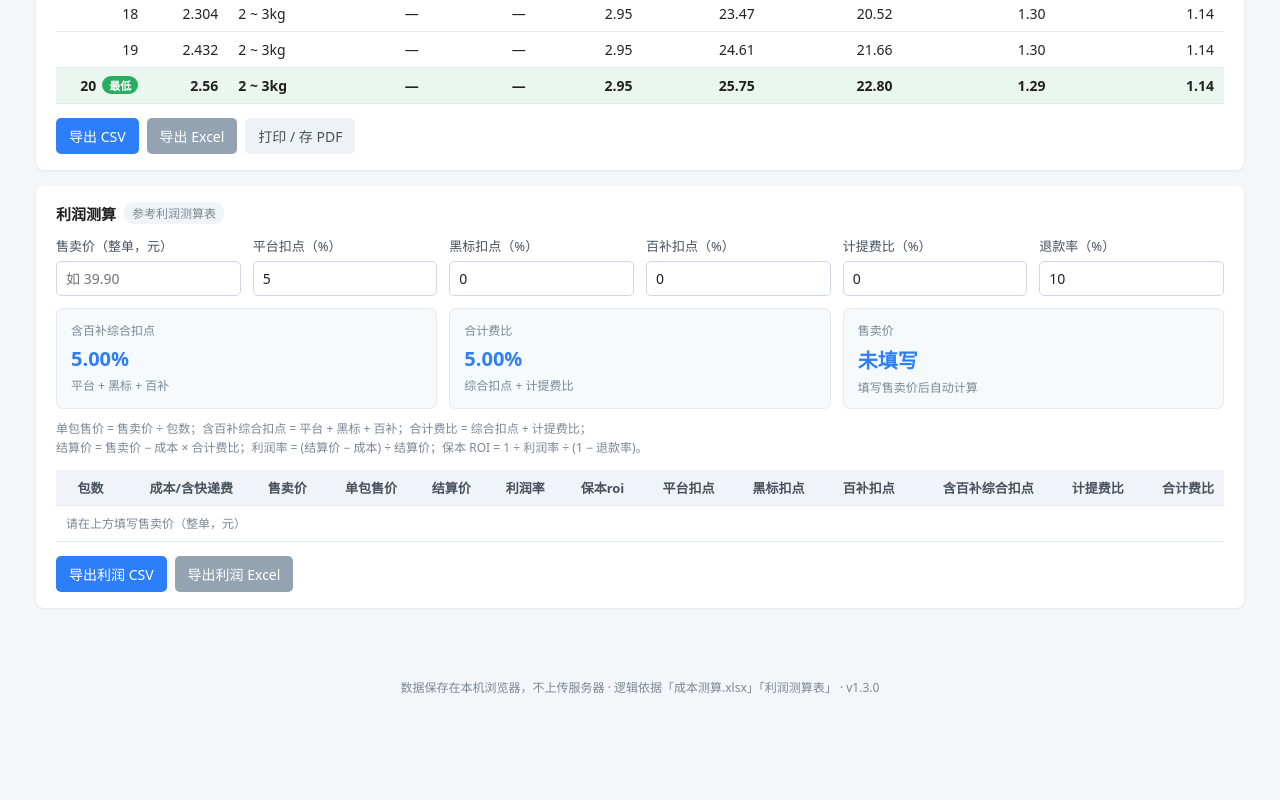
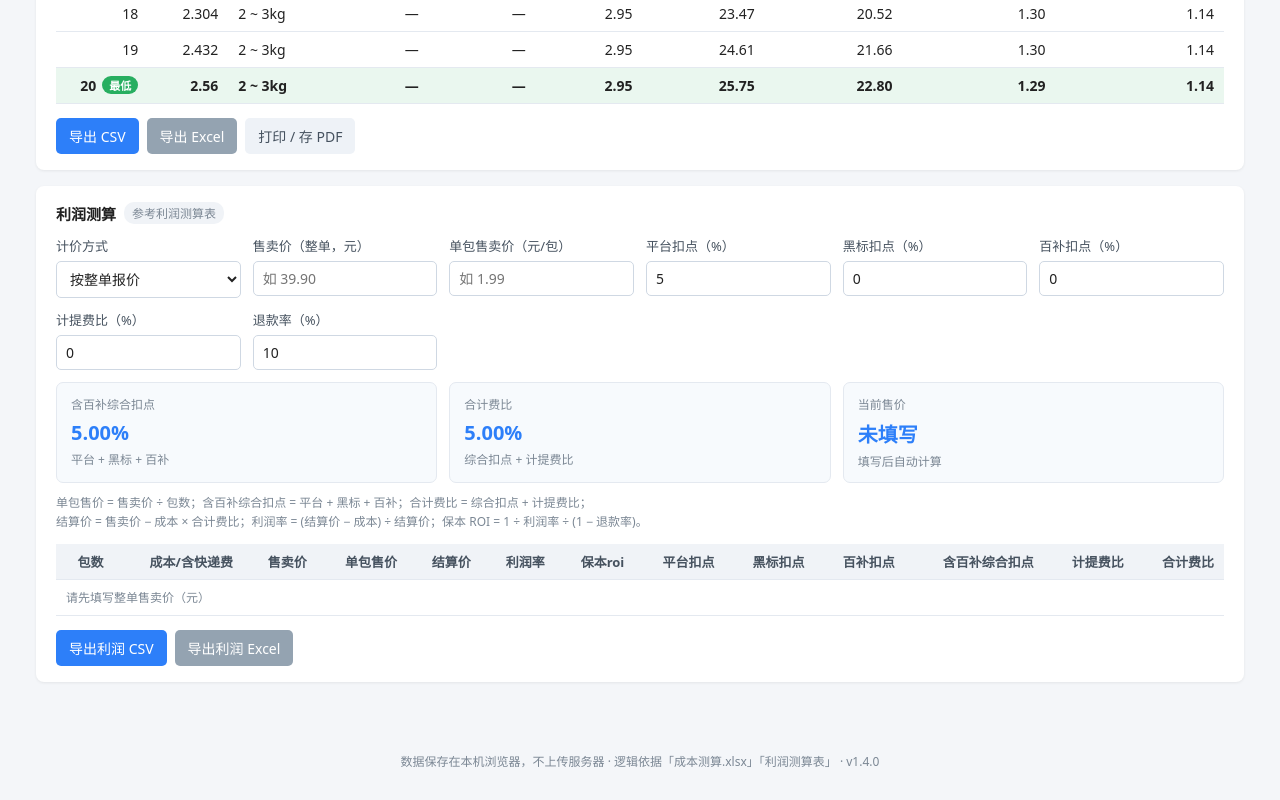
Before and after one commit to Canefx/cost-calc, a plain HTML site: page index.html in a window 1280 px wide. Shown: the part 2098-2898 px from the top of the page. Before the commit the page ends 2824 px from the top, so only its background shows below. Drawn offline with Linux system fonts and the light colour scheme.

Commit message:
更新成本测算系统 v1.4.0
包含：利润测算模块、超量整箱叠加、金额两位小数、版本自检

```diff
--- a/app.js
+++ b/app.js
@@ -7,8 +7,8 @@
   var SCHEME_KEY = "cost_calc_schemes_v1";
 
   // 版本号：三个文件必须同版本，否则功能会缺失
-  var APP_VERSION = "1.3.0";
-  var CALC_VERSION = "1.3.0";
+  var APP_VERSION = "1.4.0";
+  var CALC_VERSION = "1.4.0";
 
   // 档位以「上限 + 运费」存储，起点由上一档上限推导
   var tiers = [];
@@ -164,6 +164,15 @@
         issues.push("页面需要 calc.js " + CALC_VERSION + "，实际加载 " + calcVer + "。");
       }
     }
+    // 页面自身版本：index.html 与脚本不同版本时可能缺少新输入框
+    var pageVer = null;
+    try {
+      var meta = document.querySelector ? document.querySelector('meta[name="app-version"]') : null;
+      if (meta) pageVer = meta.getAttribute("content");
+    } catch (e) { pageVer = null; }
+    if (pageVer && pageVer !== APP_VERSION) {
+      issues.push("index.html 版本 " + pageVer + " 与脚本 " + APP_VERSION + " 不一致。");
+    }
     var warn = $("versionWarn");
     if (warn) {
       if (issues.length) {
@@ -181,7 +190,9 @@
 
   function profitInput() {
     return {
+      priceMode: $("priceMode").value,
       salePrice: $("salePrice").value,
+      unitPrice: $("unitPrice").value,
       platformRate: $("ratePlatform").value,
       blackRate: $("rateBlack").value,
       subsidyRate: $("rateSubsidy").value,
@@ -190,9 +201,18 @@
     };
   }
 
+  /** 按计价方式切换要填的售价输入框 */
+  function applyPriceMode() {
+    var unit = $("priceMode").value === "unit";
+    $("salePriceField").className = unit ? "field hidden" : "field";
+    $("unitPriceField").className = unit ? "field" : "field hidden";
+  }
+
   function renderProfit(rows) {
     var input = profitInput();
-    var salePrice = parseFloat(input.salePrice);
+    var isUnit = input.priceMode === "unit";
+    var price = parseFloat(isUnit ? input.unitPrice : input.salePrice);
+    var hasPrice = price > 0;
 
     // calc.js 版本过旧时不抛异常，给出可操作的提示
     if (typeof C.computeProfitRows !== "function") {
@@ -209,10 +229,14 @@
     $("profitSummary").innerHTML =
       stat("含百补综合扣点", pct(sum.combinedSubsidy), "平台 + 黑标 + 百补") +
       stat("合计费比", pct(sum.totalRate), "综合扣点 + 计提费比") +
-      stat("售卖价", salePrice > 0 ? m2(salePrice) + " 元" : "未填写", salePrice > 0 ? "整单售价" : "填写售卖价后自动计算");
+      stat("当前售价", hasPrice
+        ? (isUnit ? m2(price) + " 元/包" : m2(price) + " 元/单")
+        : "未填写",
+        hasPrice ? (isUnit ? "整单价 = 单包价 × 包数" : "整单售价") : "填写后自动计算");
 
-    if (!(salePrice > 0)) {
-      $("profitRows").innerHTML = '<tr><td colspan="13" class="hint">请在上方填写售卖价（整单，元）</td></tr>';
+    if (!hasPrice) {
+      $("profitRows").innerHTML = '<tr><td colspan="13" class="hint">请先填写' +
+        (isUnit ? "单包售卖价（元/包）" : "整单售卖价（元）") + "</td></tr>";
       profitCache = [];
       return;
     }
@@ -547,7 +571,9 @@
       casePacks: $("casePacks").value,
       caseWeight: $("caseWeight").value,
       caseCost: $("caseCost").value,
+      priceMode: $("priceMode").value,
       salePrice: $("salePrice").value,
+      unitPrice: $("unitPrice").value,
       ratePlatform: $("ratePlatform").value,
       rateBlack: $("rateBlack").value,
       rateSubsidy: $("rateSubsidy").value,
@@ -585,7 +611,9 @@
     if (c.casePacks != null) $("casePacks").value = c.casePacks;
     if (c.caseWeight != null) $("caseWeight").value = c.caseWeight;
     if (c.caseCost != null) $("caseCost").value = c.caseCost;
+    if (c.priceMode != null) $("priceMode").value = c.priceMode;
     if (c.salePrice != null) $("salePrice").value = c.salePrice;
+    if (c.unitPrice != null) $("unitPrice").value = c.unitPrice;
     if (c.ratePlatform != null) $("ratePlatform").value = c.ratePlatform;
     if (c.rateBlack != null) $("rateBlack").value = c.rateBlack;
     if (c.rateSubsidy != null) $("rateSubsidy").value = c.rateSubsidy;
@@ -632,7 +660,9 @@
         casePacks: $("casePacks").value,
         caseWeight: $("caseWeight").value,
         caseCost: $("caseCost").value,
+        priceMode: $("priceMode").value,
         salePrice: $("salePrice").value,
+        unitPrice: $("unitPrice").value,
         ratePlatform: $("ratePlatform").value,
         rateBlack: $("rateBlack").value,
         rateSubsidy: $("rateSubsidy").value,
@@ -656,7 +686,9 @@
     if (raw.casePacks != null) $("casePacks").value = raw.casePacks;
     if (raw.caseWeight != null) $("caseWeight").value = raw.caseWeight;
     if (raw.caseCost != null) $("caseCost").value = raw.caseCost;
+    if (raw.priceMode != null) $("priceMode").value = raw.priceMode;
     if (raw.salePrice != null) $("salePrice").value = raw.salePrice;
+    if (raw.unitPrice != null) $("unitPrice").value = raw.unitPrice;
     if (raw.ratePlatform != null) $("ratePlatform").value = raw.ratePlatform;
     if (raw.rateBlack != null) $("rateBlack").value = raw.rateBlack;
     if (raw.rateSubsidy != null) $("rateSubsidy").value = raw.rateSubsidy;
@@ -683,8 +715,12 @@
     });
     $("stackEnabled").addEventListener("change", render);
     // 利润测算参数变化只需重算利润部分
-    ["salePrice", "ratePlatform", "rateBlack", "rateSubsidy", "rateAccrual", "rateRefund"].forEach(function (id) {
+    ["salePrice", "unitPrice", "ratePlatform", "rateBlack", "rateSubsidy", "rateAccrual", "rateRefund"].forEach(function (id) {
       $(id).addEventListener("input", function () { renderProfit(rowsCache); });
+    });
+    $("priceMode").addEventListener("change", function () {
+      applyPriceMode();
+      renderProfit(rowsCache);
     });
 
     // 暴露给内联 onclick
@@ -702,6 +738,7 @@
 
     renderCase();
     render();
+    applyPriceMode();
   }
 
   if (document.readyState === "loading") document.addEventListener("DOMContentLoaded", init);
--- a/calc.js
+++ b/calc.js
@@ -10,7 +10,7 @@
 })(typeof self !== "undefined" ? self : this, function () {
   "use strict";
 
-  var VERSION = "1.3.0";
+  var VERSION = "1.4.0";
   var EPS = 1e-9;
 
   var DEFAULT_TIERS = [
@@ -182,6 +182,9 @@
   }
 
   /** 利润测算：逐行套用参考表公式
+   *  计价方式 priceMode：
+   *    "total" 按整单报价 → 售卖价取 salePrice，单包售价 = 售卖价 ÷ 包数
+   *    "unit"  按单包报价 → 单包售价取 unitPrice，售卖价 = 单包售价 × 包数
    *  单包售价 = 售卖价 ÷ 包数
    *  含百补综合扣点 = 平台扣点 + 黑标扣点 + 百补扣点
    *  合计费比 = 含百补综合扣点 + 计提费比
@@ -191,7 +194,10 @@
    *  保本售价 = 成本 × (1 + 合计费比)
    */
   function computeProfitRows(costRows, input) {
-    var salePrice = num(input.salePrice);
+    var mode = input.priceMode === "unit" ? "unit" : "total";
+    var totalPrice = num(input.salePrice);
+    var unitPriceInput = num(input.unitPrice);
+    var hasPrice = mode === "unit" ? unitPriceInput > 0 : totalPrice > 0;
     var platform = num(input.platformRate) / 100;
     var black = num(input.blackRate) / 100;
     var subsidy = num(input.subsidyRate) / 100;
@@ -203,24 +209,31 @@
 
     return (costRows || []).map(function (r) {
       var cost = r.costWith;
+      // 每一包都按当前计价方式折算成该行的整单售价
+      var salePrice = mode === "unit" ? unitPriceInput * r.packs : totalPrice;
+      var perUnit = mode === "unit"
+        ? unitPriceInput
+        : (r.packs > 0 ? totalPrice / r.packs : null);
+
       var out = {
         packs: r.packs,
         over: !!r.over,
         cost: cost,
-        salePrice: salePrice,
+        priceMode: mode,
+        salePrice: hasPrice ? salePrice : null,
+        unitPrice: hasPrice ? perUnit : null,
         platform: platform,
         black: black,
         subsidy: subsidy,
         accrual: accrual,
         combinedSubsidy: combinedSubsidy,
         totalRate: totalRate,
-        unitPrice: salePrice > 0 ? salePrice / r.packs : null,
         settlement: null,
         profitRate: null,
         breakEvenRoi: null,
         breakEvenPrice: null
       };
-      if (cost == null || salePrice <= 0) return out;
+      if (cost == null || !hasPrice) return out;
 
       var settlement = salePrice - cost * totalRate;
       out.settlement = settlement;
--- a/index.html
+++ b/index.html
@@ -2,6 +2,7 @@
 <html lang="zh-CN">
 <head>
 <meta charset="UTF-8">
+<meta name="app-version" content="1.4.0">
 <meta name="viewport" content="width=device-width, initial-scale=1.0">
 <title>包装成本测算系统</title>
 <style>
@@ -223,8 +224,17 @@
   <section class="card">
     <h2>利润测算 <span class="tag">参考利润测算表</span></h2>
     <div class="fields">
-      <label class="field">售卖价（整单，元）
+      <label class="field">计价方式
+        <select id="priceMode">
+          <option value="total">按整单报价</option>
+          <option value="unit">按单包报价</option>
+        </select>
+      </label>
+      <label class="field" id="salePriceField">售卖价（整单，元）
         <input id="salePrice" type="number" step="0.01" min="0" placeholder="如 39.90">
+      </label>
+      <label class="field hidden" id="unitPriceField">单包售卖价（元/包）
+        <input id="unitPrice" type="number" step="0.01" min="0" placeholder="如 1.99">
       </label>
       <label class="field">平台扣点（%）
         <input id="ratePlatform" type="number" step="0.01" min="0" value="5">
```
